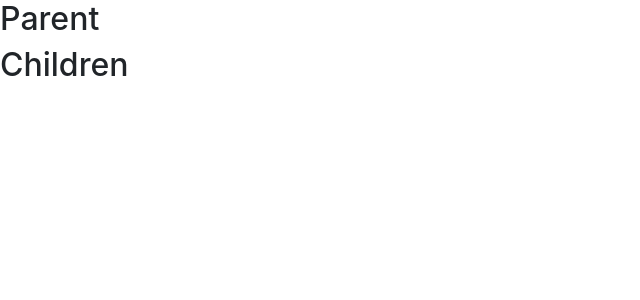
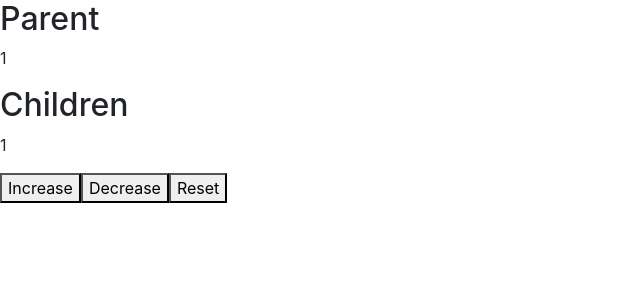
Before and after one commit to huongnguyen08/ng1503, an Angular app: page / in a window 1280 px wide. Shown: the top 300 px of the page, without its empty margins (0-640 px from the left). Built offline with nearby package versions, Linux system fonts and the light colour scheme.

Commit message:
input output

```diff
--- a/src/app/interact/children.component.ts
+++ b/src/app/interact/children.component.ts
@@ -1,11 +1,26 @@
-import { Component } from '@angular/core';
+import { Component, Input, Output, EventEmitter } from '@angular/core';
 
 @Component({
     selector: 'app-children',
     template: `
         <h2>Children</h2>
+        <p>{{valueFromParent}}</p>
+        <button (click)="increase()">Increase</button>
+        <button (click)="decrease()">Decrease</button>
+        <button (click)="reset()">Reset</button>
     `
 })
 export class ChildrenComponent {
+    @Input() valueFromParent: number;
+    @Output() sendToParent = new EventEmitter();
 
+    increase() {
+        this.sendToParent.emit(this.valueFromParent + 1);
+    }
+    decrease() {
+        this.sendToParent.emit(this.valueFromParent - 1);
+    }
+    reset() {
+        this.sendToParent.emit(1);
+    }
 }
--- a/src/app/interact/parent.component.ts
+++ b/src/app/interact/parent.component.ts
@@ -4,10 +4,17 @@ import { Component } from '@angular/core';
     selector: 'app-parent',
     template: `
         <h2>Parent</h2>
-        <app-children></app-children>
+        <p>{{number}}</p>
+        <app-children
+        [valueFromParent]="number"
+        (sendToParent)="getData($event)"
+        ></app-children>
 
     `
 })
 export class ParentComponent {
     number = 1;
+    getData(data: number) {
+        this.number = data;
+    }
 }
```
